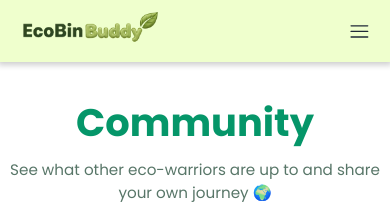
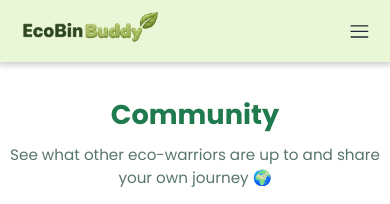
Before and after one commit to harshdev4/ecobin-buddy, a React (Vite) app in the folder client/: page /community in a window 390 px wide. Shown: the top 204 px of the page. Built offline with nearby package versions, Linux system fonts and the light colour scheme; no server answers.

Commit message:
improving ui-2

```diff
--- a/client/src/components/Header/Header.module.css
+++ b/client/src/components/Header/Header.module.css
@@ -3,7 +3,8 @@
     display: flex;
     align-items: center;
     justify-content: space-between;
-    background-color: #efffcd;
+    /* background-color: #efffcd; */
+    background-color: #EAF7D6;
     box-shadow: 0px 1px 6px 2px rgba(0, 0, 0, 0.200);
 }
 
--- a/client/src/index.css
+++ b/client/src/index.css
@@ -38,8 +38,14 @@ body {
 
 .pageHeading {
     text-align: center;
-    color: var(--color-primary-600);
+    color: #1F7A4D;
     font-size: 2.4rem;
     font-weight: 700;
     margin-bottom: 0.5rem;
 }
+
+@media (max-width: 600px) {
+    .pageHeading {
+        font-size: 1.7rem;
+    }
+}
```
